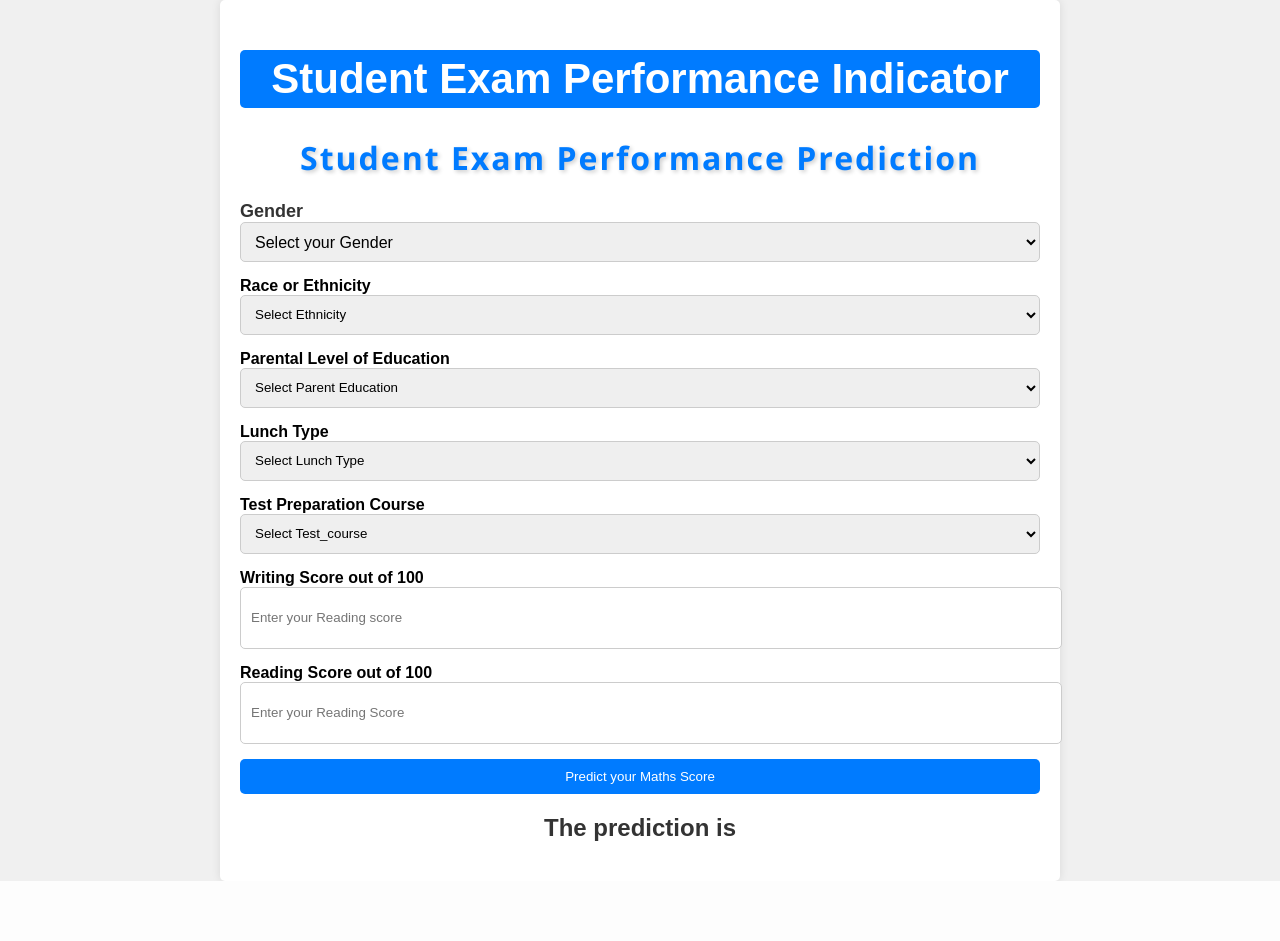
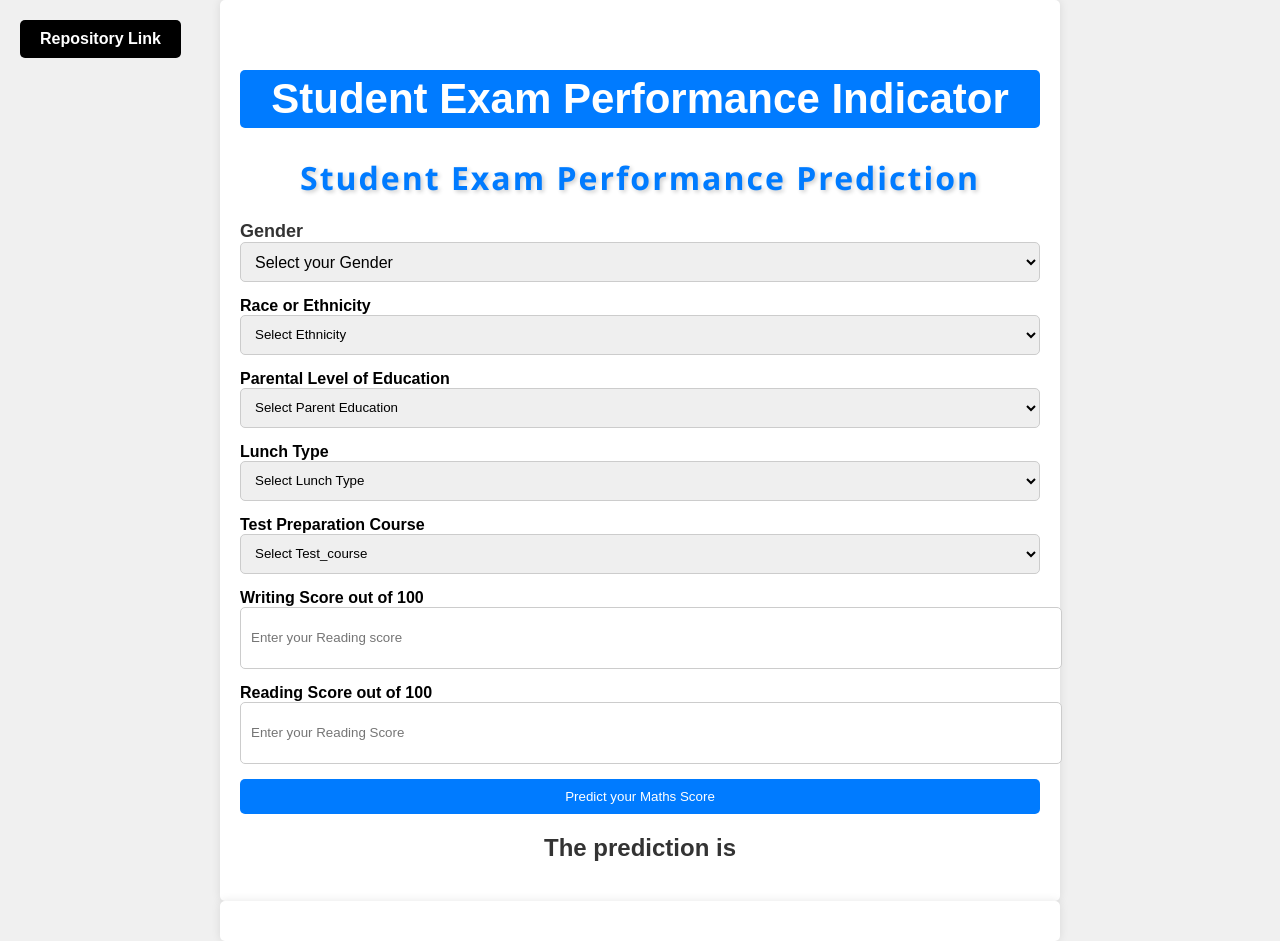
Before and after one commit to KrishKanojia/dsproject, a Flask app: page / in a window 1280 px wide. Before the commit the page ends 881 px from the top, so only its background shows below. Run offline with Flask 3, Linux system fonts and the light colour scheme.

Commit message:
Added repository link

```diff
--- a/app.py
+++ b/app.py
@@ -48,7 +48,7 @@ def predict_datapoint():
 if __name__ == "__main__":
     logging.info("Hello World!")
 
-    app.run(host='0.0.0.0')
+    app.run(host='0.0.0.0',debug=True)
 
     # try:
     #     data_ingestion = DataIngestion()
--- a/templates/index.html
+++ b/templates/index.html
@@ -64,11 +64,29 @@
             color: #333;
             margin-top: 20px;
         }
+        .button-like-link {
+            position: absolute;
+            top: 20px;
+            left: 20px;
+            padding: 10px 20px;
+            background-color: #000000;
+            color: #fff;
+            text-decoration: none;
+            border: none;
+            border-radius: 5px;
+            font-weight: bold;
+        }
+
+        /* Add hover effect */
+        .button-like-link:hover {
+            background-color: #e8b717;
+            color: #fff;
+        }
     </style>
 </head>
 <body>
     <div class="container">
-        <h1 style="text-align: center; font-size: 42px; color: #333; margin-top: 30px;">
+        <h1 style="text-align: center; font-size: 42px; color: #333; margin-top: 50px;">
             <legend style="background-color: #007bff; color: #fff; padding: 5px 10px; border-radius: 5px;">Student Exam Performance Indicator</legend>
         </h1>
         <h1 style="text-align: center; font-size: 32px; color: #007bff; text-shadow: 2px 2px 4px rgba(0, 0, 0, 0.2); font-family: 'Segoe UI', Tahoma, Geneva, Verdana, sans-serif; letter-spacing: 2px; margin-top: 20px;">Student Exam Performance Prediction</h1>
@@ -172,4 +190,13 @@
         <h2>The prediction is {{results}}</h2>
     </div>
 </body>
+<body>
+    <div class="container">
+        <!-- Added link to the top-left corner -->
+        <a href="https://github.com/KrishKanojia/dsproject" class="button-like-link">Repository Link</a>
+
+        <!-- Rest of your HTML content here -->
+        <!-- ... -->
+    </div>
+</body>
 </html>
```
